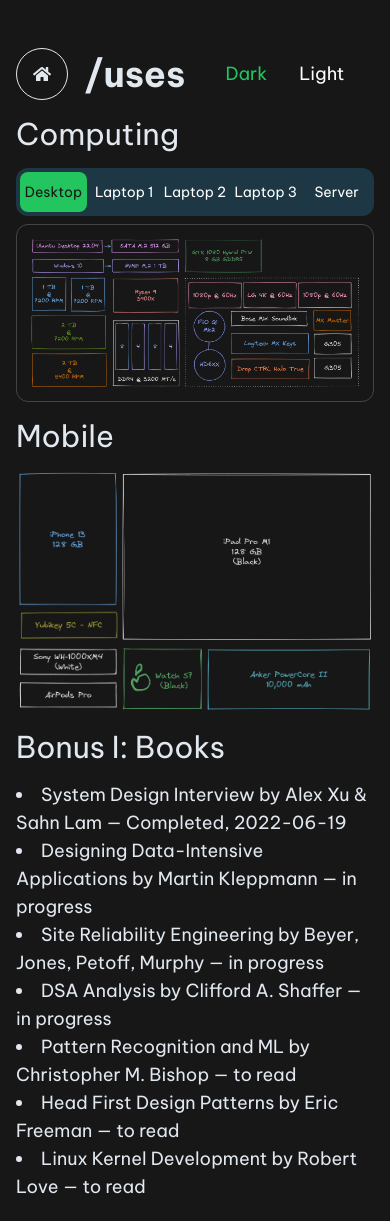
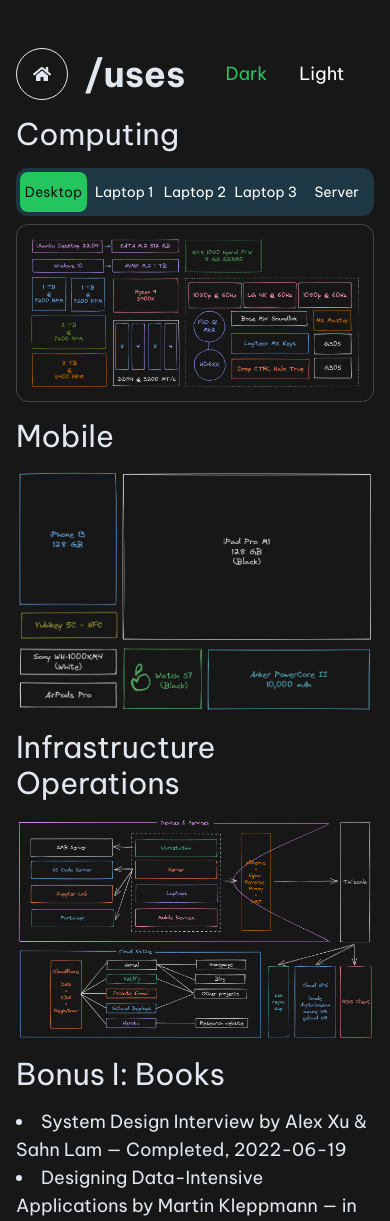
Before and after one commit to zasshuwu/nogamioka, a Next.js app: page /uses in a window 390 px wide. Shown: the top 1221 px of the page. Built offline with nearby package versions, Linux system fonts and the light colour scheme.

Commit message:
added infrastructure diagram

```diff
--- a/pages/uses.js
+++ b/pages/uses.js
@@ -78,7 +78,11 @@ export default function Uses({ isOpen, handleClose }) {
         </div>
         <div>
           <h2 className="text-3xl my-4">Mobile</h2>
-          <img src="/setup/mobile.png" className="md:max-w-screen md:max-h-[400px] max-w-screen dark:bg-transparent bg-slate-900/90 rounded-md"></img>
+          <img src="/setup/mobile.png" className="md:max-w-screen md:max-h-[400px] max-w-screen dark:bg-transparent bg-neutral-900/90 rounded-md"></img>
+        </div>
+        <div>
+          <h2 className="text-3xl my-4">Infrastructure Operations</h2>
+          <img src="/setup/homelab.png" className="md:max-w-screen md:max-h-[500px] max-w-screen dark:bg-transparent bg-neutral-900/90 rounded-md"></img>
         </div>
         <div>
           <h2 className="text-3xl my-4">Bonus I: Books</h2>
```
Also changed, not shown: public/setup/homelab.png (added), 1 other file (tests, documents, lock files or other folders).
